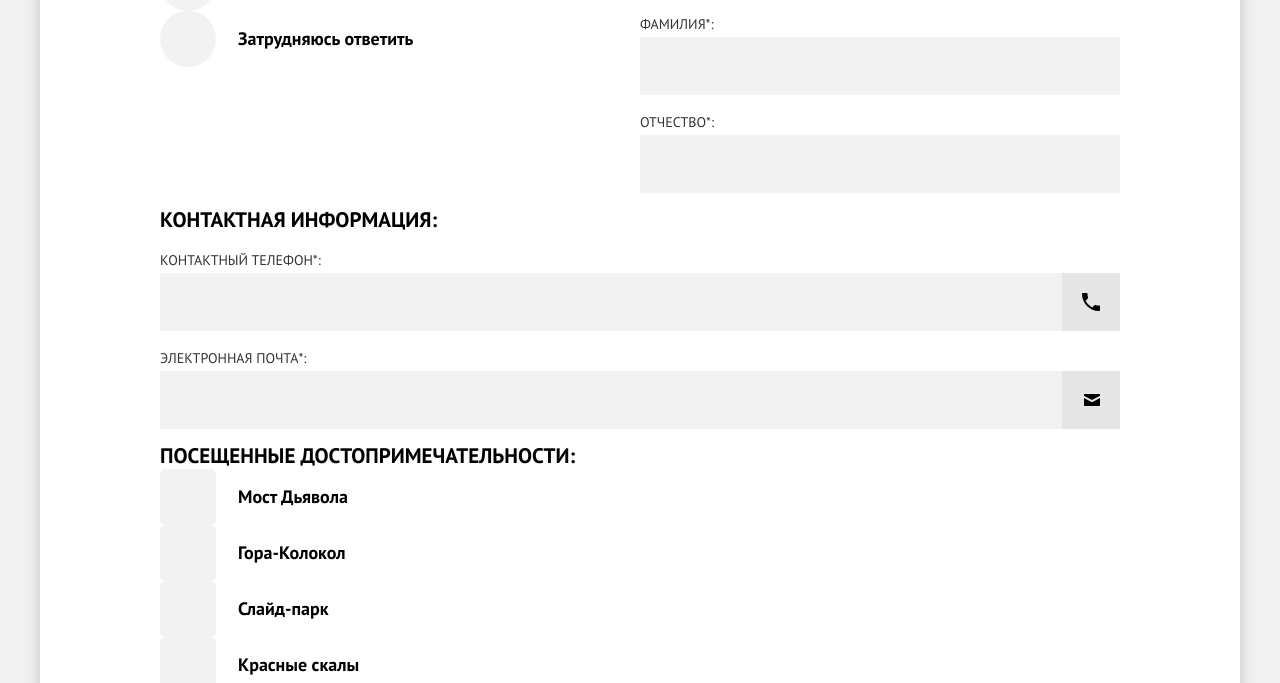
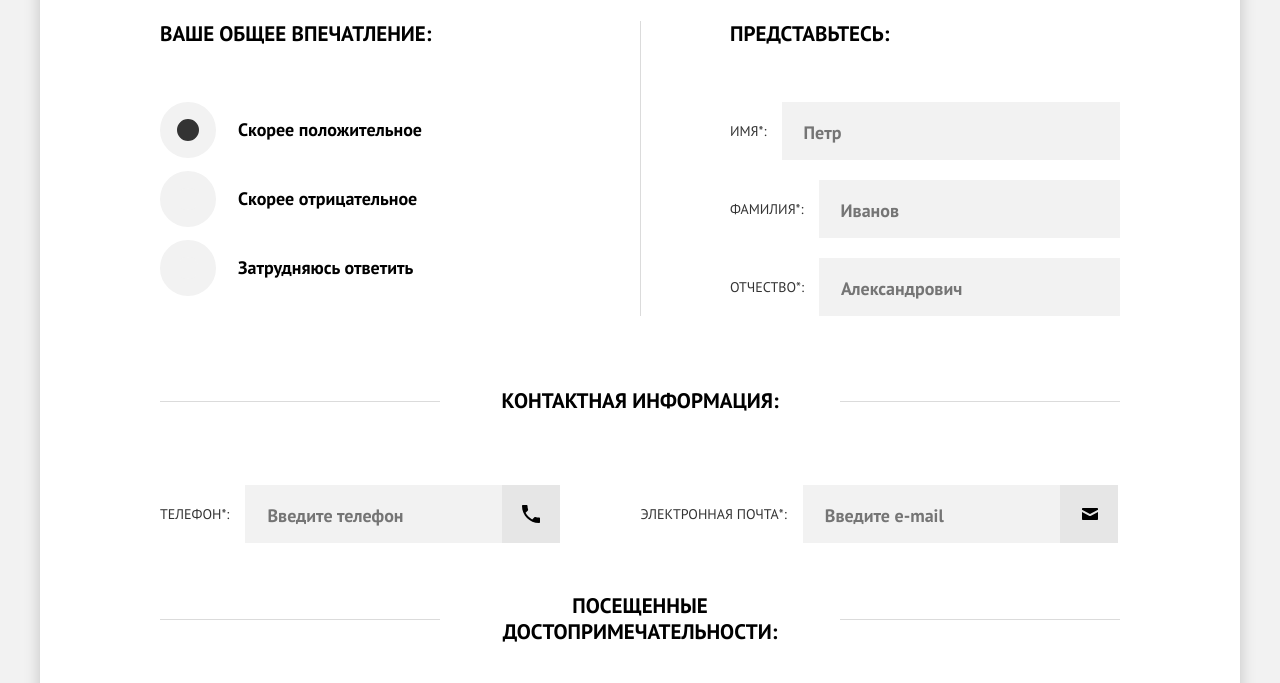
Before and after one commit to 1maximsafronov/32787-sedona-18, a website: page source/form.html in a window 1280 px wide. Shown: the part 590-1273 px from the top of the page. Drawn offline with nearby package versions, Linux system fonts and the light colour scheme; files that its build step writes are made by us from their sources.

Commit message:
Завершает стилизацию формы feedbak

```diff
--- a/source/form.html
+++ b/source/form.html
@@ -50,49 +50,60 @@
           Помогите нашим отелям стать лучше! оставьте отзыв о&nbsp;них, а&nbsp;также о&nbsp;посещенных вами
           достопримечательностях
         </p>
-        <form class="feedback__form" name="feedback-form" id="feedback-form" action="#" method="post">
+        <form class="feedback__form" name="feedback-form" id="feedback-form" action="https://echo.htmlacademy.ru"
+          method="post">
           <fieldset class="feedback__item feedback__user-info">
             <legend class="feedback__subtitle">Представьтесь:</legend>
-            <p>
-              <label for="">Имя*:</label>
-              <input class="custom-textbox" type="text" name="" id="">
+            <p class="feedback__textbox">
+              <label class="feedback__textbox-label" for="feedback-form-first-name">Имя*:</label>
+              <input class="custom-textbox" type="text" name="feedback-form-first-name" id="feedback-form-first-name"
+                placeholder="Петр">
             </p>
-            <p>
-              <label for="">Фамилия*:</label>
-              <input class="custom-textbox" type="text" name="" id="">
+            <p class="feedback__textbox">
+              <label class="feedback__textbox-label" for="feedback-form-last-name">Фамилия*:</label>
+              <input class="custom-textbox" type="text" name="feedback-form-last-name" id="feedback-form-last-name"
+                placeholder="Иванов">
             </p>
-            <p>
-              <label for="">Отчество*:</label>
-              <input class="custom-textbox" type="text" name="" id="">
+            <p class="feedback__textbox">
+              <label class="feedback__textbox-label" for="feedback-form-middle-name">Отчество*:</label>
+              <input class="custom-textbox" type="text" name="feedback-form-middle-name" id="feedback-form-middle-name"
+                placeholder="Александрович">
             </p>
           </fieldset>
 
           <fieldset class="feedback__item feedback__contacts">
-            <legend class="feedback__subtitle">Контактная информация:</legend>
-            <p>
-              <label for="">Контактный телефон*:</label>
-              <input class="custom-textbox" type="tel" name="" id="">
-            </p>
-            <p>
-              <label for="">Электронная почта*:</label>
-              <input class="custom-textbox" type="email" name="" id="">
-            </p>
+            <div class="feedback__item-wrapper">
+              <legend class="feedback__subtitle">Контактная информация:</legend>
+              <p class="feedback__textbox feedback__textbox--phone">
+                <label class="feedback__textbox-label" for="feedback-form-phone">
+                  <span class="feedback__textbox-shor-label">
+                    Контактный
+                  </span> телефон*:</label>
+                <input class="custom-textbox" type="tel" name="feedback-form-phone" id="feedback-form-phone"
+                  placeholder="Введите телефон">
+              </p>
+              <p class="feedback__textbox">
+                <label class="feedback__textbox-label" for="feedback-form-email">Электронная почта*:</label>
+                <input class="custom-textbox" type="email" name="feedback-form-email" id="feedback-form-email"
+                  placeholder="Введите e-mail">
+              </p>
+            </div>
           </fieldset>
 
           <fieldset class="feedback__item feedback__impression">
             <legend class="feedback__subtitle">Ваше общее впечатление:</legend>
             <ul class="feedback__list">
-              <li>
+              <li class="feedback__list-item">
                 <input class="visually-hidden" type="radio" name="feedback-form-impression"
                   id="feedback-form-impression-positive" value="positive" checked>
                 <label class="custom-radiobtn" for="feedback-form-impression-positive">Скорее положительное</label>
               </li>
-              <li>
+              <li class="feedback__list-item">
                 <input class="visually-hidden" type="radio" name="feedback-form-impression"
                   id="feedback-form-impression-negative" value="negative">
                 <label class="custom-radiobtn" for="feedback-form-impression-negative">Скорее отрицательное</label>
               </li>
-              <li>
+              <li class="feedback__list-item">
                 <input class="visually-hidden" type="radio" name="feedback-form-impression"
                   id="feedback-form-impression-cant-answer" value="cant-answer">
                 <label class="custom-radiobtn" for="feedback-form-impression-cant-answer">Затрудняюсь ответить</label>
@@ -101,24 +112,24 @@
           </fieldset>
 
           <fieldset class="feedback__item feedback__landmark">
-            <legend class="feedback__subtitle">Посещенные достопримечательности:</legend>
+            <legend class="feedback__subtitle">Посещенные<br> достопримечательности:</legend>
             <ul class="feedback__list">
-              <li>
+              <li class="feedback__list-item">
                 <input class="visually-hidden" type="checkbox" name="feedback-form-landmark"
                   id="feedback-form-landmark-value-1" value="value-1" checked>
                 <label class="custom-checkbox" for="feedback-form-landmark-value-1">Мост Дьявола</label>
               </li>
-              <li>
+              <li class="feedback__list-item">
                 <input class="visually-hidden" type="checkbox" name="feedback-form-landmark"
                   id="feedback-form-landmark-value-2" value="value-2" checked>
                 <label class="custom-checkbox" for="feedback-form-landmark-value-2">Гора-Колокол</label>
               </li>
-              <li>
+              <li class="feedback__list-item">
                 <input class="visually-hidden" type="checkbox" name="feedback-form-landmark"
                   id="feedback-form-landmark-value-3" value="value-3" checked>
                 <label class="custom-checkbox" for="feedback-form-landmark-value-3">Слайд-парк</label>
               </li>
-              <li>
+              <li class="feedback__list-item">
                 <input class="visually-hidden" type="checkbox" name="feedback-form-landmark"
                   id="feedback-form-landmark-value-4" value="value-4">
                 <label class="custom-checkbox" for="feedback-form-landmark-value-4">Красные скалы</label>
@@ -128,7 +139,8 @@
 
           <fieldset class="feedback__item feedback__message">
             <legend class="feedback__subtitle">Опишите свои эмоции:</legend>
-            <textarea class="custom-textbox" name="" id="" cols="30" rows="10"></textarea>
+            <textarea class="custom-textbox" name="feedback-form-message" id="feedback-form-message" cols="30" rows="10"
+              placeholder="Опишите подробно все свои восторги"></textarea>
           </fieldset>
           <button class="feedback__submit button" type="submit">Отправить отзыв</button>
           <p class="feedback__legend">* — обязательные поля</p>
--- a/source/sass/blocks/custom-checkbox.scss
+++ b/source/sass/blocks/custom-checkbox.scss
@@ -9,10 +9,11 @@ input[type="checkbox"] + .custom-checkbox {
   cursor: pointer;
 
   &::before {
+    display: block;
     // position: absolute;
     // top: calc(50% - 28px);
     // left: 0;
-    display: block;
+    flex-shrink: 0;
 
     width: 56px;
     height: 56px;
--- a/source/sass/blocks/custom-radiobtn.scss
+++ b/source/sass/blocks/custom-radiobtn.scss
@@ -8,6 +8,7 @@ input[type="radio"] + .custom-radiobtn {
 
   &::before {
     display: block;
+    flex-shrink: 0;
 
     width: 56px;
     height: 56px;
--- a/source/sass/blocks/feedback.scss
+++ b/source/sass/blocks/feedback.scss
@@ -1,26 +1,54 @@
 .feedback {
-  //
+  padding-top: 36px;
+  padding-bottom: 48px;
 }
 
 .feedback__title {
+  margin: 0;
+  margin-bottom: 26px;
+
   text-align: center;
 
   color: $basic-black;
 
   font-size: 18px;
   line-height: 26px;
-
-  @media (min-width: $tablet-width) {
-    font-size: 30px;
-  }
 }
 
 .feedback__desc {
   text-align: center;
 }
 
+.feedback__form {
+  display: flex;
+  flex-direction: column;
+
+  margin: 0;
+  padding: 0;
+}
+
+.feedback__item {
+  margin: 0;
+  padding: 0;
+  padding-top: 20px;
+  padding-right: 20px;
+  padding-bottom: 25px;
+  padding-left: 20px;
+
+  border: none;
+  border-top: 1px solid #e5e5e5;
+}
+
 .feedback__subtitle {
   display: block;
+  float: left;
+
+  width: 100%;
+  margin: 0;
+  margin-bottom: 20px;
+  padding: 0;
+
+  text-align: center;
 
   color: $basic-black;
 
@@ -28,85 +56,85 @@
   font-weight: 700;
   line-height: 26px;
 
-  @media (min-width: $tablet-width) {
-    font-size: 21px;
+  & + * {
+    clear: both;
   }
 }
 
-.feedback__form {
-  @media (min-width: $tablet-width) {
-    display: grid;
-
-    padding-right: 60px;
-    padding-left: 60px;
-
-    grid-template-columns: 1fr 1fr;
-  }
-
-  @media (min-width: $desktop-width) {
-    padding-right: 120px;
-    padding-left: 120px;
-  }
-}
-
-.feedback__item {
+.feedback__textbox {
   margin: 0;
-  padding: 0;
-  padding-right: 20px;
-  padding-left: 20px;
-
-  border: none;
-
-  @media (min-width: $tablet-width) {
-    padding: 0;
-  }
 }
 
 .feedback__user-info {
   //
+  .feedback__textbox {
+    display: flex;
+    align-items: center;
+
+    margin: 0;
+    margin-bottom: 20px;
+
+    &:last-child {
+      margin-bottom: 0;
+    }
+  }
+
+  .feedback__textbox-label {
+    margin-right: 15px;
+  }
 }
 
 .feedback__contacts {
-  @media (min-width: $tablet-width) {
-    grid-column-start: 1;
-    grid-column-end: -1;
+  .feedback__textbox {
+    margin-bottom: 14px;
+
+    &:last-child {
+      margin-bottom: 0;
+    }
+  }
+
+  .feedback__textbox-label {
+    display: block;
+
+    margin-bottom: 5px;
+    padding-left: 20px;
   }
 }
 
 .feedback__impression {
-  @media (min-width: $tablet-width) {
-    order: -1;
+  .feedback__list-item {
+    margin-bottom: 13px;
+
+    &:last-child {
+      margin-bottom: 0;
+    }
   }
 }
 
 .feedback__landmark {
-  @media (min-width: $tablet-width) {
-    grid-column-start: 1;
-    grid-column-end: -1;
+  .feedback__list-item {
+    margin-bottom: 24px;
+
+    &:last-child {
+      margin-bottom: 0;
+    }
   }
 }
 
 .feedback__message {
-  @media (min-width: $tablet-width) {
-    grid-column-start: 1;
-    grid-column-end: -1;
+  margin-bottom: 25px;
+
+  .feedback__subtitle {
+    margin-bottom: 15px;
+  }
+
+  textarea {
+    height: 160px;
   }
 }
 
 .feedback__legend {
   display: none;
-
-  @media (min-width: $tablet-width) {
-    display: block;
-    align-self: center;
-
-    max-width: 196px;
-    margin: 0;
-
-    text-align: right;
-
-    justify-self: end;
-  }
 }
 
 .feedback input,
@@ -133,3 +161,296 @@
   font-size: 18px;
   font-weight: 700;
 }
+
+.feedback__submit {
+  margin-right: 20px;
+  margin-left: 20px;
+}
+
+// ------------------------
+@include media-tablet {
+  .feedback {
+    padding-top: 64px;
+    padding-right: 60px;
+    padding-bottom: 61px;
+    padding-left: 60px;
+  }
+
+  .feedback__title {
+    font-size: 30px;
+  }
+
+  .feedback__desc {
+    margin-bottom: 85px;
+  }
+
+  .feedback__subtitle {
+    text-align: left;
+
+    font-size: 21px;
+    line-height: 26px;
+  }
+
+  .feedback__form {
+    display: grid;
+
+    grid-template-columns: 1fr 1fr;
+  }
+
+  .feedback__item {
+    padding: 0;
+
+    border: none;
+  }
+
+  .feedback__landmark,
+  .feedback__contacts,
+  .feedback__message {
+    grid-column-start: 1;
+    grid-column-end: -1;
+
+    .feedback__subtitle {
+      display: flex;
+      align-items: center;
+      justify-content: space-between;
+
+      text-align: center;
+
+      &::before,
+      &::after {
+        display: block;
+        flex-grow: 1;
+
+        max-width: 123px;
+        height: 1px;
+
+        content: "";
+
+        background-color: #dbdbdb;
+      }
+
+      &::before {
+        margin-right: 47px;
+      }
+
+      &::after {
+        margin-left: 47px;
+      }
+    }
+  }
+
+  .feedback__user-info {
+    margin-bottom: 72px;
+    padding-left: 58px;
+
+    border-left: 1px solid #dbdbdb;
+
+    .feedback__subtitle {
+      margin-bottom: 55px;
+    }
+  }
+
+  .feedback__contacts {
+    margin-bottom: 50px;
+
+    .feedback__textbox {
+      margin-bottom: 25px;
+
+      &:last-child {
+        margin-bottom: 0;
+      }
+    }
+  }
+
+  .feedback__impression {
+    order: -1;
+
+    margin-bottom: 72px;
+
+    .feedback__subtitle {
+      margin-bottom: 55px;
+    }
+  }
+
+  .feedback__landmark {
+    margin-bottom: 70px;
+
+    .feedback__subtitle {
+      margin-bottom: 42px;
+    }
+
+    .feedback__list {
+      display: grid;
+      justify-content: center;
+
+      grid-template-columns: auto auto;
+      column-gap: 60px;
+      row-gap: 32px;
+    }
+
+    .feedback__list-item {
+      margin: 0;
+    }
+  }
+
+  .feedback__message {
+    margin-bottom: 58px;
+
+    .feedback__subtitle {
+      margin-bottom: 55px;
+    }
+  }
+
+  .feedback__legend {
+    display: block;
+    align-self: center;
+
+    max-width: 196px;
+    margin: 0;
+
+    text-align: right;
+
+    justify-self: end;
+  }
+
+  .feedback input,
+  .feedback textarea {
+  }
+
+  .feedback__list {
+  }
+
+  .feedback__submit {
+    margin: 0;
+  }
+}
+
+// ------------------------
+@include media-desktop {
+  .feedback {
+    padding-top: 113px;
+    padding-right: 120px;
+    padding-bottom: 66px;
+    padding-left: 120px;
+  }
+
+  .feedback__title {
+  }
+
+  .feedback__desc {
+    margin-bottom: 63px;
+  }
+
+  .feedback__subtitle {
+  }
+
+  .feedback__form {
+  }
+
+  .feedback__item {
+  }
+
+  .feedback__landmark,
+  .feedback__contacts,
+  .feedback__message {
+    grid-column-start: 1;
+    grid-column-end: -1;
+
+    .feedback__subtitle {
+      &::before {
+        max-width: 280px;
+        margin-right: 60px;
+      }
+
+      &::after {
+        max-width: 280px;
+        margin-left: 60px;
+      }
+    }
+  }
+
+  .feedback__user-info {
+    padding-left: 89px;
+  }
+
+  .feedback__contacts {
+    margin-bottom: 50px;
+
+    .feedback__item-wrapper {
+      display: grid;
+
+      grid-template-columns: 1fr 1fr;
+    }
+
+    .feedback__subtitle {
+      margin-bottom: 71px;
+
+      grid-column-start: 1;
+      grid-column-end: -1;
+    }
+
+    .feedback__textbox {
+      display: flex;
+      align-items: center;
+
+      margin: 0;
+    }
+
+    .feedback__textbox--phone {
+      padding-right: 80px;
+    }
+
+    .feedback__textbox-label {
+      margin: 0;
+      margin-right: 16px;
+      padding: 0;
+    }
+
+    .feedback__textbox-shor-label {
+      display: none;
+    }
+
+    .custom-textbox {
+      width: 315px;
+    }
+  }
+
+  .feedback__impression {
+  }
+
+  .feedback__landmark {
+    margin-bottom: 73px;
+
+    .feedback__subtitle {
+      margin-bottom: 42px;
+    }
+
+    .feedback__list {
+      display: flex;
+      flex-wrap: wrap;
+      justify-content: space-between;
+    }
+
+    .feedback__list-item {
+      margin: 0;
+      margin-right: 43px;
+
+      &:nth-child(4n) {
+        margin-right: 0;
+      }
+    }
+  }
+
+  .feedback__message {
+  }
+
+  .feedback__legend {
+  }
+
+  .feedback input,
+  .feedback textarea {
+  }
+
+  .feedback__list {
+  }
+}
```
